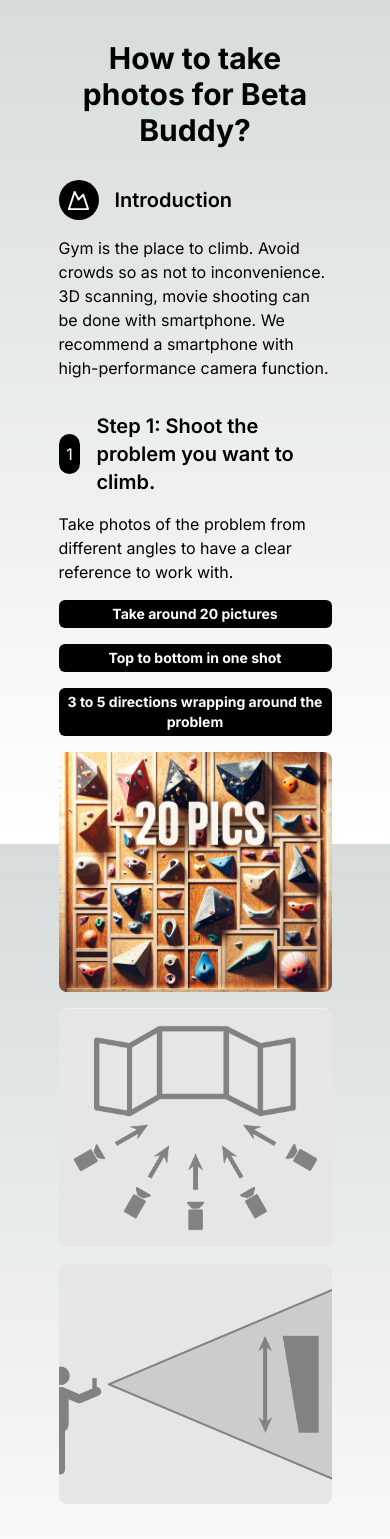
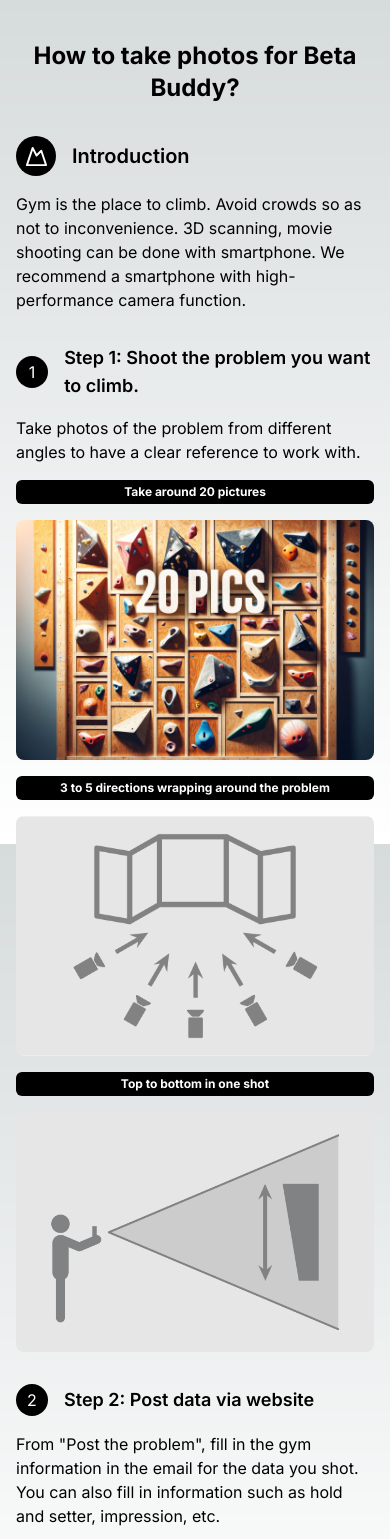
Before and after one commit to ameyalambat128/betabuddy, a Next.js app: page /photoGuide in a window 390 px wide. Shown: the top 1539 px of the page. Built offline with nearby package versions, Linux system fonts and the light colour scheme.

Commit message:
fix: made photos mobile friendly

```diff
--- a/src/app/photoGuide/page.tsx
+++ b/src/app/photoGuide/page.tsx
@@ -2,11 +2,12 @@
 
 export default function PhotoGuide() {
   return (
-    <div className="flex flex-col h-screen items-center">
-      <div className="my-10 w-[70%]">
-        <h2 className="text-3xl font-bold text-center">
+    <div className="flex flex-col h-screen items-center px-4 md:px-0">
+      <div className="py-10 w-full md:w-[70%]">
+        <h2 className="text-2xl md:text-3xl font-bold text-center">
           How to take photos for Beta Buddy?
         </h2>
+
         {/* Introduction */}
         <div className="mt-8">
           <div className="flex items-center">
@@ -33,13 +34,14 @@
             recommend a smartphone with high-performance camera function.
           </p>
         </div>
+
         {/* Step 1 */}
         <div className="mt-8">
           <div className="flex items-center">
-            <div className="flex items-center justify-center rounded-full bg-black text-white dark:bg-white dark:text-black w-10 h-10">
+            <div className="flex items-center justify-center rounded-full bg-black text-white dark:bg-white dark:text-black w-10 h-8 md:w-10 md:h-10">
               1
             </div>
-            <h3 className="ml-4 text-xl font-semibold">
+            <h3 className="ml-4 text-lg md:text-xl font-semibold">
               Step 1: Shoot the problem you want to climb.
             </h3>
           </div>
@@ -47,19 +49,18 @@
             Take photos of the problem from different angles to have a clear
             reference to work with.
           </p>
-          <div className="mt-4 grid grid-cols-1 md:grid-cols-3 gap-4">
-            {/* Text labels in a separate grid row */}
-            <div className="bg-black text-white px-2 py-1 rounded-md text-center font-bold text-sm">
+          <div className="mt-4 grid grid-cols-1 md:grid-rows-1 md:grid-cols-3 gap-4">
+            <div className="row-start-1 md:row-start-1 bg-black text-white px-2 py-1 rounded-md text-center font-bold text-xs md:text-sm">
               Take around 20 pictures
             </div>
-            <div className="bg-black text-white px-2 py-1 rounded-md text-center font-bold text-sm">
+            <div className="row-start-3 md:row-start-1 bg-black text-white px-2 py-1 rounded-md text-center font-bold text-xs md:text-sm">
+              3 to 5 directions wrapping around the problem
+            </div>
+            <div className="row-start-5 md:row-start-1 bg-black text-white px-2 py-1 rounded-md text-center font-bold text-xs md:text-sm">
               Top to bottom in one shot
             </div>
-            <div className="bg-black text-white px-2 py-1 rounded-md text-center font-bold text-sm">
-              3 to 5 directions wrapping around the problem
-            </div>
 
-            {/* Images in the next grid row */}
+            {/* Images */}
             <div className="relative h-60 w-full">
               <Image
                 src="/images/picture-20.png"
@@ -89,13 +90,14 @@
             </div>
           </div>
         </div>
+
         {/* Step 2 */}
         <div className="mt-8">
           <div className="flex items-center">
-            <div className="flex items-center justify-center rounded-full bg-black text-white dark:bg-white dark:text-black w-10 h-10">
+            <div className="flex items-center justify-center rounded-full bg-black text-white dark:bg-white dark:text-black w-8 h-8 md:w-10 md:h-10">
               2
             </div>
-            <h3 className="ml-4 text-xl font-semibold">
+            <h3 className="ml-4 text-lg md:text-xl font-semibold">
               Step 2: Post data via website
             </h3>
           </div>
@@ -118,6 +120,7 @@
             </a>
           </div>
         </div>
+
         {/* Conclusion or additional notes */}
         {/*
         <div className="mt-8">
```
